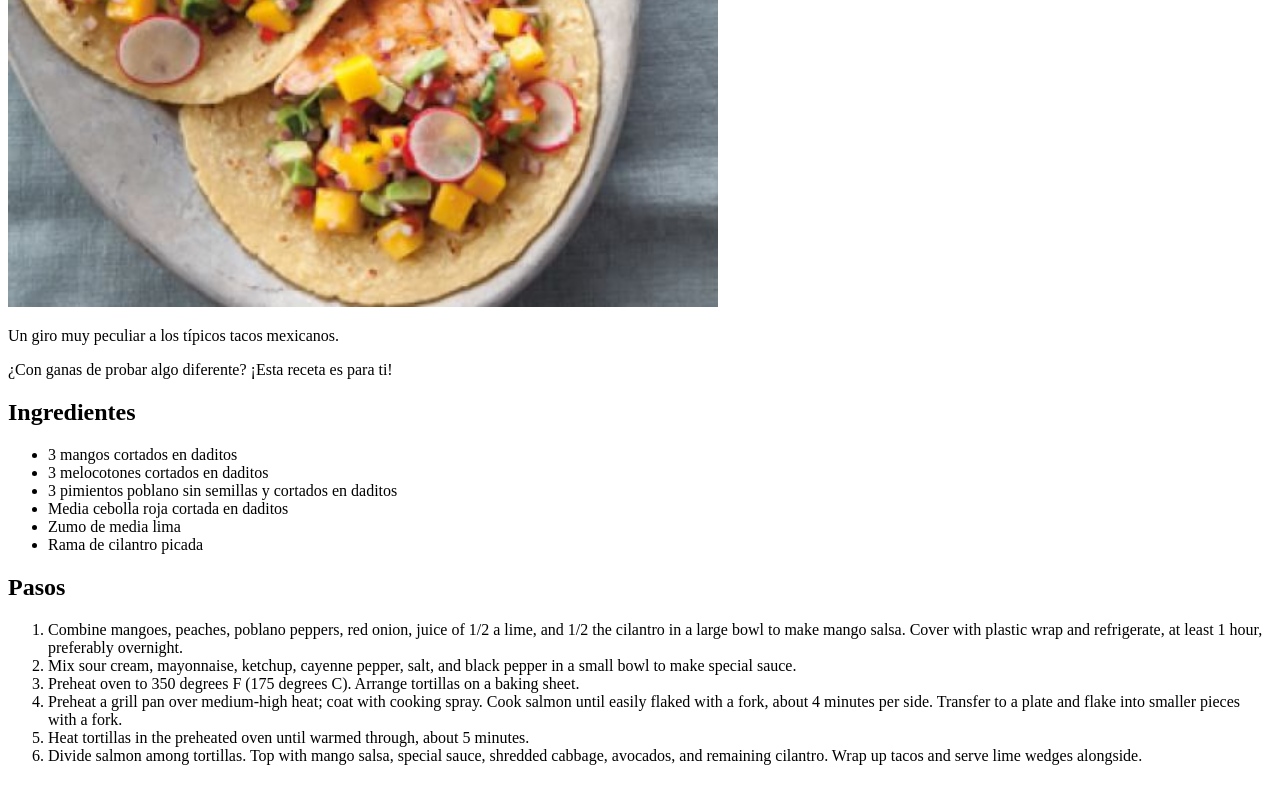
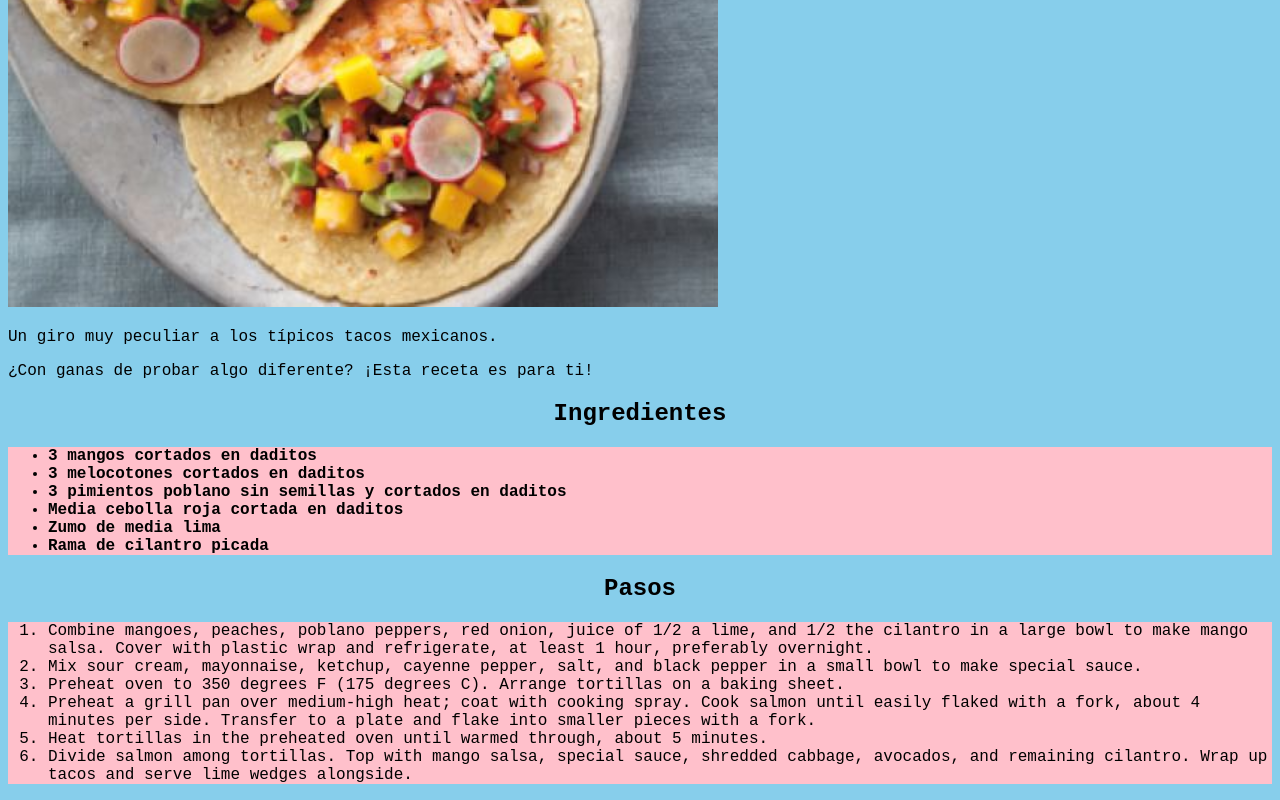
Before and after one commit to jesusfonser/odin-recipes, a plain HTML site: page recipes/tacos.html in a window 1280 px wide. Shown: the part 483-1283 px from the top of the page. Drawn offline with Linux system fonts and the light colour scheme.

Commit message:
Añade estilos a recetas

```diff
--- a/recipes/tacos.html
+++ b/recipes/tacos.html
@@ -3,6 +3,7 @@
         <head>
             <meta charset="utf-8">
             <title>Tacos de salmón con salsa de mango</title>
+            <link rel="stylesheet" href="../styles.css">
         </head>
 
         <body>
--- a/styles.css
+++ b/styles.css
@@ -1,6 +1,5 @@
 *{
     font-family: 'Courier New', Courier;
-    text-align: center;
     background-color: skyblue;
 }
 
@@ -11,3 +10,15 @@
 #ternera{
     color: red;
 }
+
+h1, h2{
+    text-align:center;
+}
+
+ul{
+    font-weight: bold;
+}
+
+ol, ul, li{
+    background-color: pink;
+}
```
Also changed, not shown: recipes/honeychicken.html (+1 -0 lines), recipes/koreanbb.html (+1 -0 lines).
